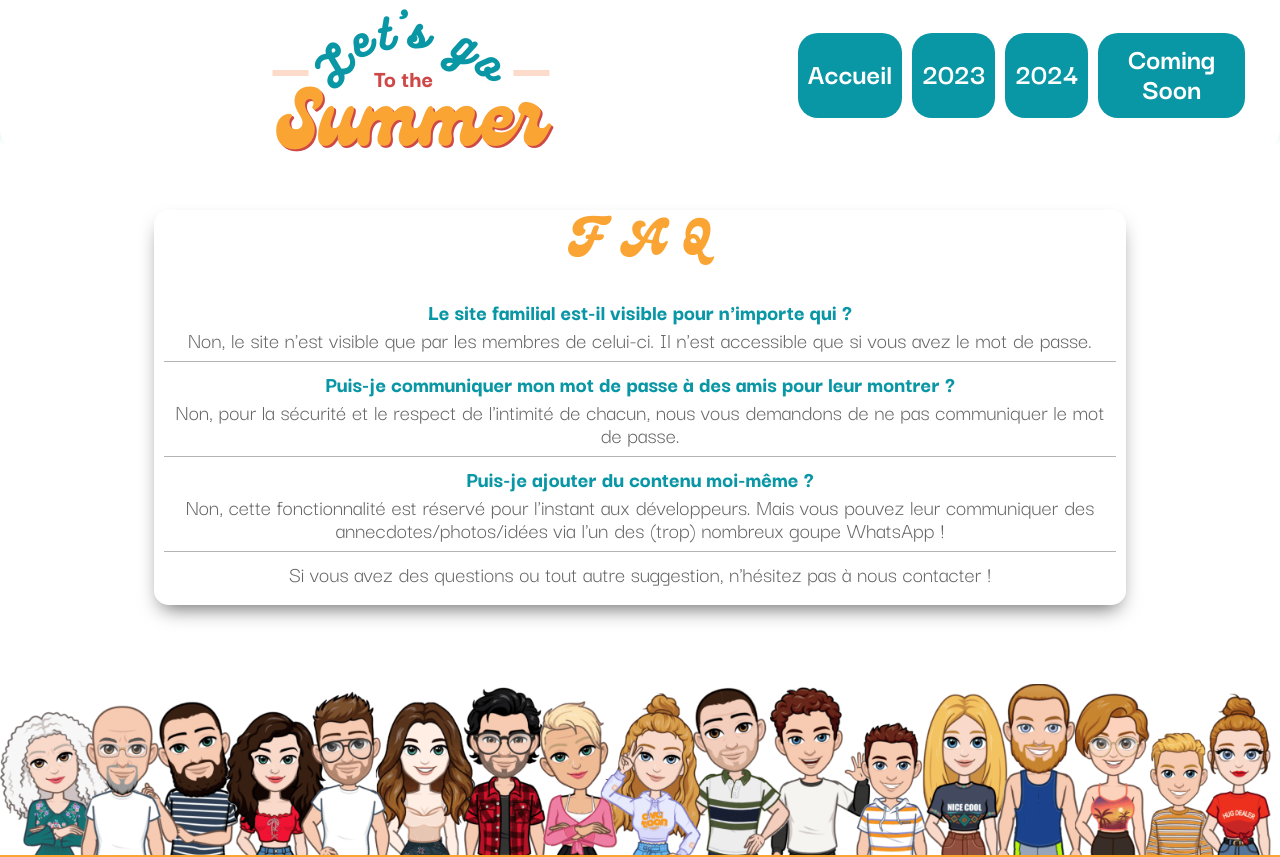
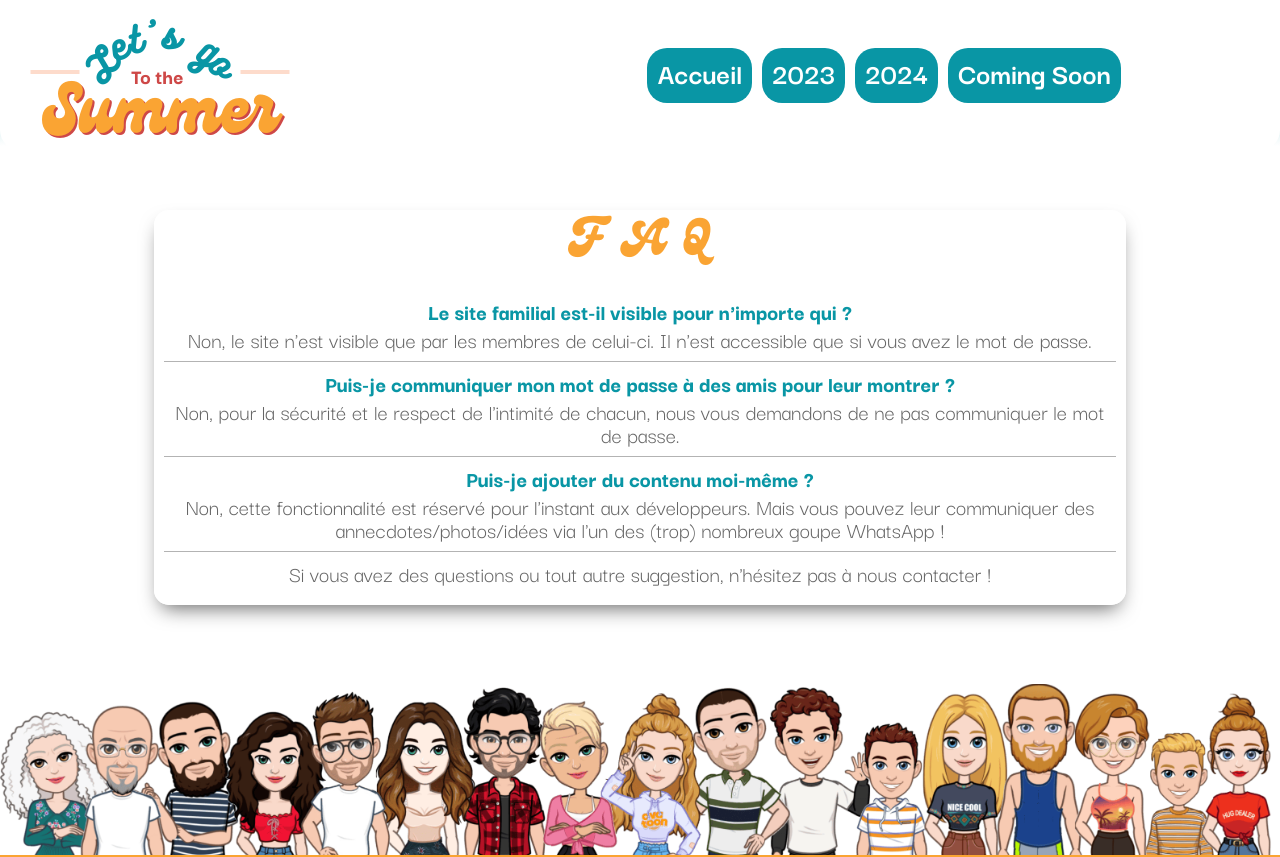
Before and after one commit to PixelsAndCookies/lets-go-to-the-summer, a React (Vite) app: page /faq in a window 1280 px wide. Shown: the top 857 px of the page. Built offline with nearby package versions, Linux system fonts and the light colour scheme.

Commit message:
Fix logos

```diff
--- a/src/components/Logo/_Logo.scss
+++ b/src/components/Logo/_Logo.scss
@@ -89,7 +89,7 @@ h1 {
 
         & > span:nth-of-type(2) {
             font-family: mainPolice;
-            top: 6.5rem;
+            top: 7rem;
             font-weight: 800;
             color: $color-red;
             font-size: 2.5rem;
@@ -101,7 +101,7 @@ h1 {
         }
 
         & > span:nth-of-type(3) {
-            top: 9rem;
+            top: 8rem;
             font-family: titlePolice;
             color: $color-yellow;
             font-size: 8rem;
@@ -179,7 +179,7 @@ h1 {
             }
         }
     }
-    .headerNav h1 {
+    .header-nav h1 {
         min-height: auto;
         width: 26rem;
         margin: 0;
@@ -236,7 +236,8 @@ h1 {
             }
 
             & > span:nth-of-type(2) {
-                font-size: 2rem;
+                font-size: 2.2rem;
+                top:6.5rem;
             }
 
             & > span:nth-of-type(3) {
```
